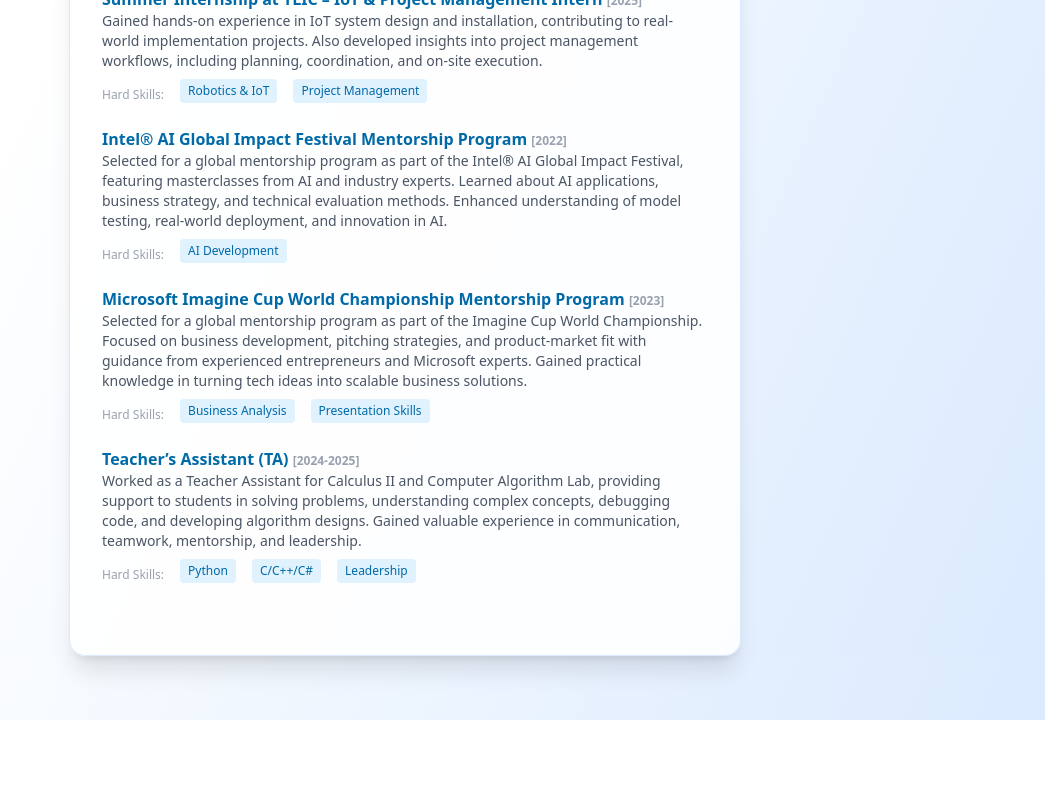
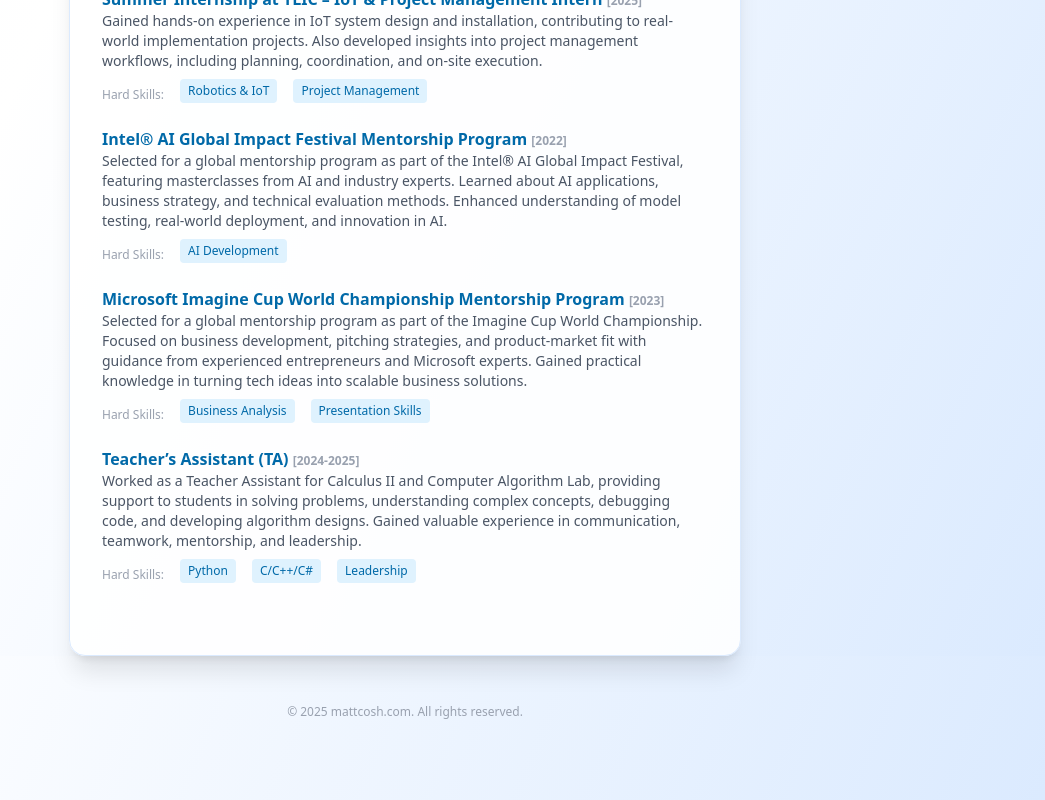
Before and after one commit to TheUnknown550/PortfolioWebsite, a React (Vite) app: page / in a window 1280 px wide. Shown: the part 2369-3169 px from the top of the page, without its empty margins (235-1280 px from the left). Before the commit the page ends 3089 px from the top, so only its background shows below. Built offline with nearby package versions, Linux system fonts and the light colour scheme.

Commit message:
add a copy write footer

```diff
--- a/src/App.tsx
+++ b/src/App.tsx
@@ -142,6 +142,9 @@ const App: React.FC = () => {
               animation: fadeInSlideUp 0.7s cubic-bezier(.4,1.4,.6,1) both;
             }
           `}</style>
+        <footer className="w-full text-center text-xs text-gray-400 py-4 mt-8">
+          &copy; {new Date().getFullYear()} mattcosh.com. All rights reserved.
+        </footer>
         </main>
       </div>
     </Router>
```
